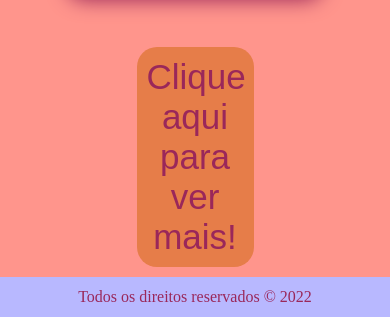
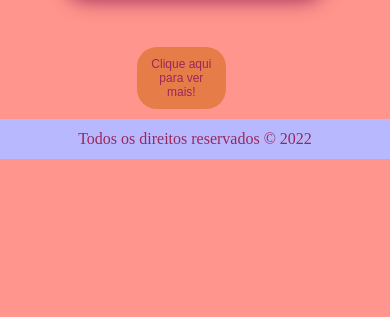
Before and after one commit to JiulieVitoria/AdoteAqui, a plain HTML site: page index.html in a window 390 px wide. Shown: the part 2851-3168 px from the top of the page. After the commit the page ends 3010 px from the top, so only its background shows below. Drawn offline with Linux system fonts and the light colour scheme.

Commit message:
add print home

```diff
--- a/style.css
+++ b/style.css
@@ -153,6 +153,17 @@ footer {
   #slogan {
     display: none;
   }
+  button {
+    margin-top: 50px;
+  margin-left: 35%;
+  margin-bottom: 80px;
+  padding: 10px;
+  width:23%;
+  margin-bottom: 10px;
+  border-radius: 20px;
+  font-size: 12px;
+  align-items: center;
+  }
 }
 
 
```
Also changed, not shown: home.png (added).
